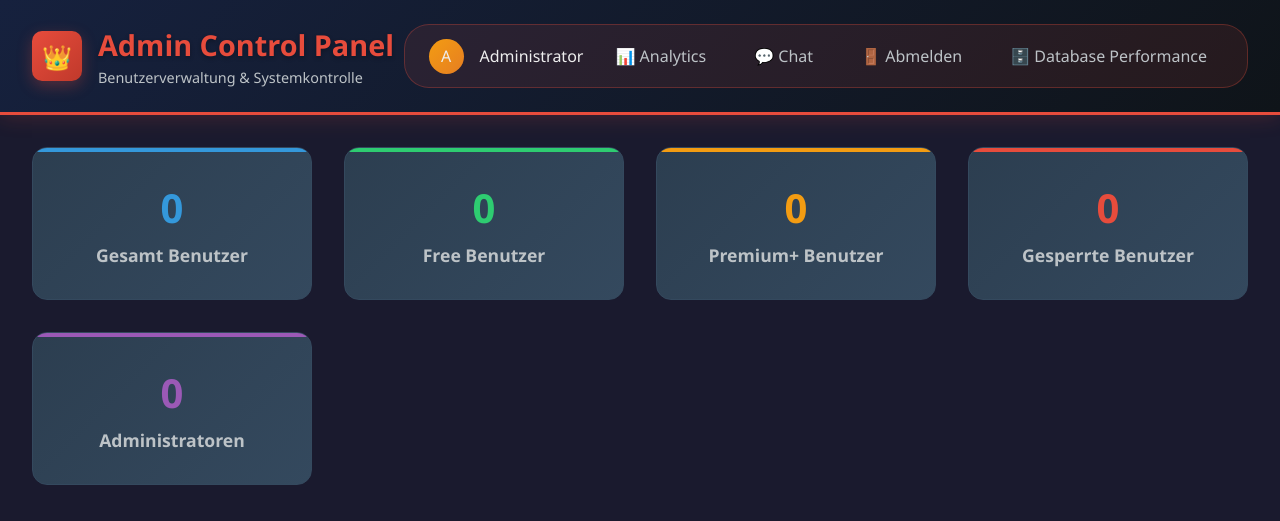
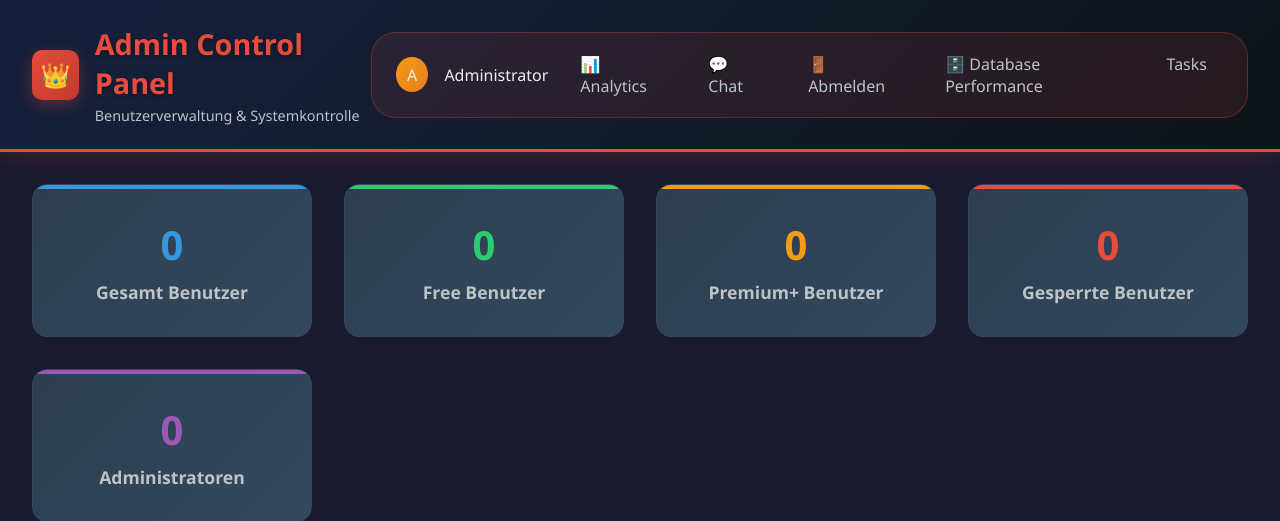
Before and after one commit to IchmagWasser/ai-girlfriend-test, a FastAPI app: template templates/admin_users.html in a window 1280 px wide. Shown: the top 521 px of the page. Run offline with FastAPI, Linux system fonts and the light colour scheme; the template is opened without the code that fills it, so the values that code supplies are empty.

Commit message:
Update: Neue Funktionen eingebaut

```diff
--- a/templates/admin_users.html
+++ b/templates/admin_users.html
@@ -675,7 +675,8 @@
                     <a href="/admin/analytics" class="nav-link">📊 Analytics</a>
                     <a href="/chat" class="nav-link">💬 Chat</a>
                     <a href="/logout" class="nav-link">🚪 Abmelden</a>
-                     <a href="/admin/database" class="nav-link">🗄️ Database Performance</a>
+                    <a href="/admin/database" class="nav-link">🗄️ Database Performance</a>
+                    <a href="admin/tasks" class="nav-link">  Tasks       </a>
                 </div>
             </div>
         </nav>
```
